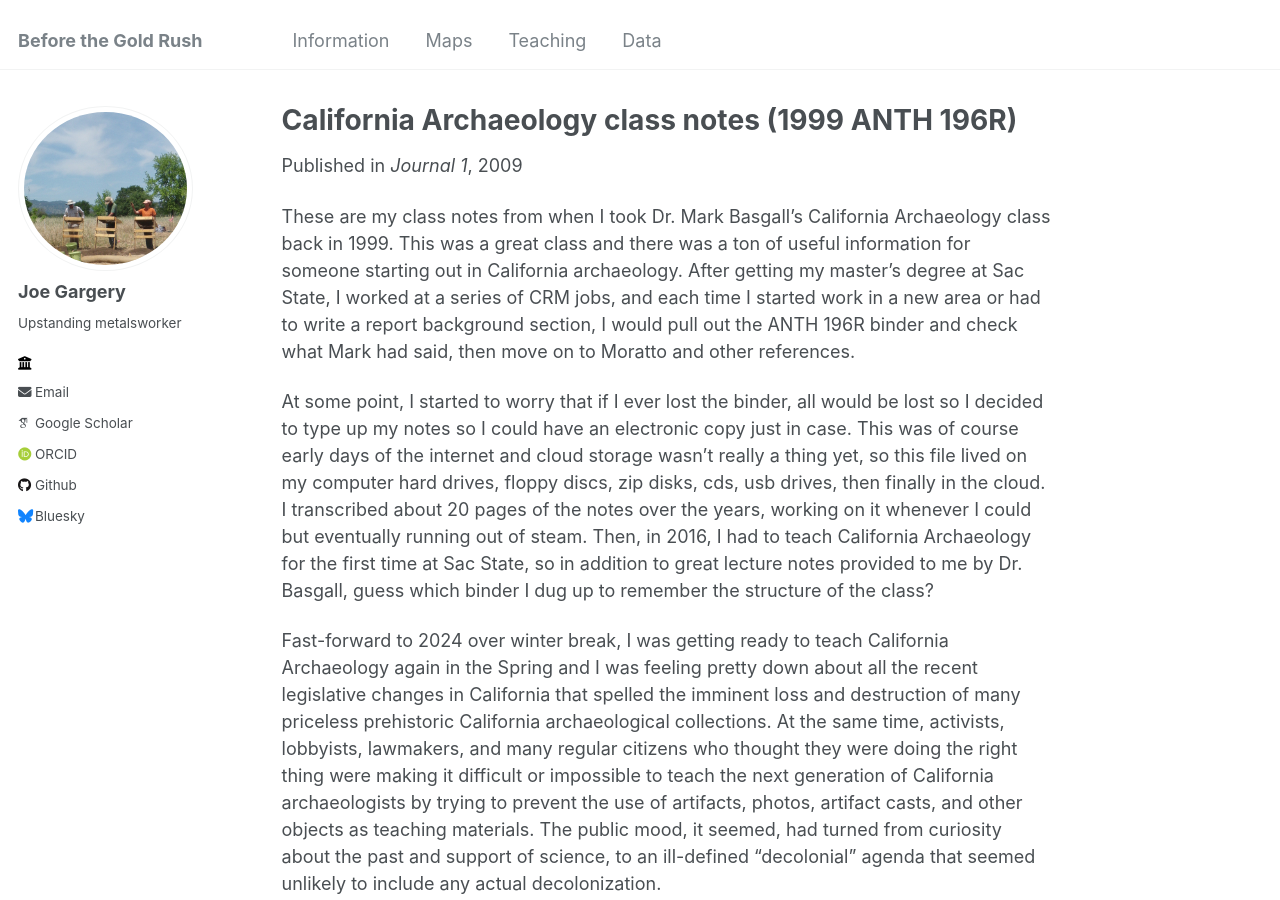
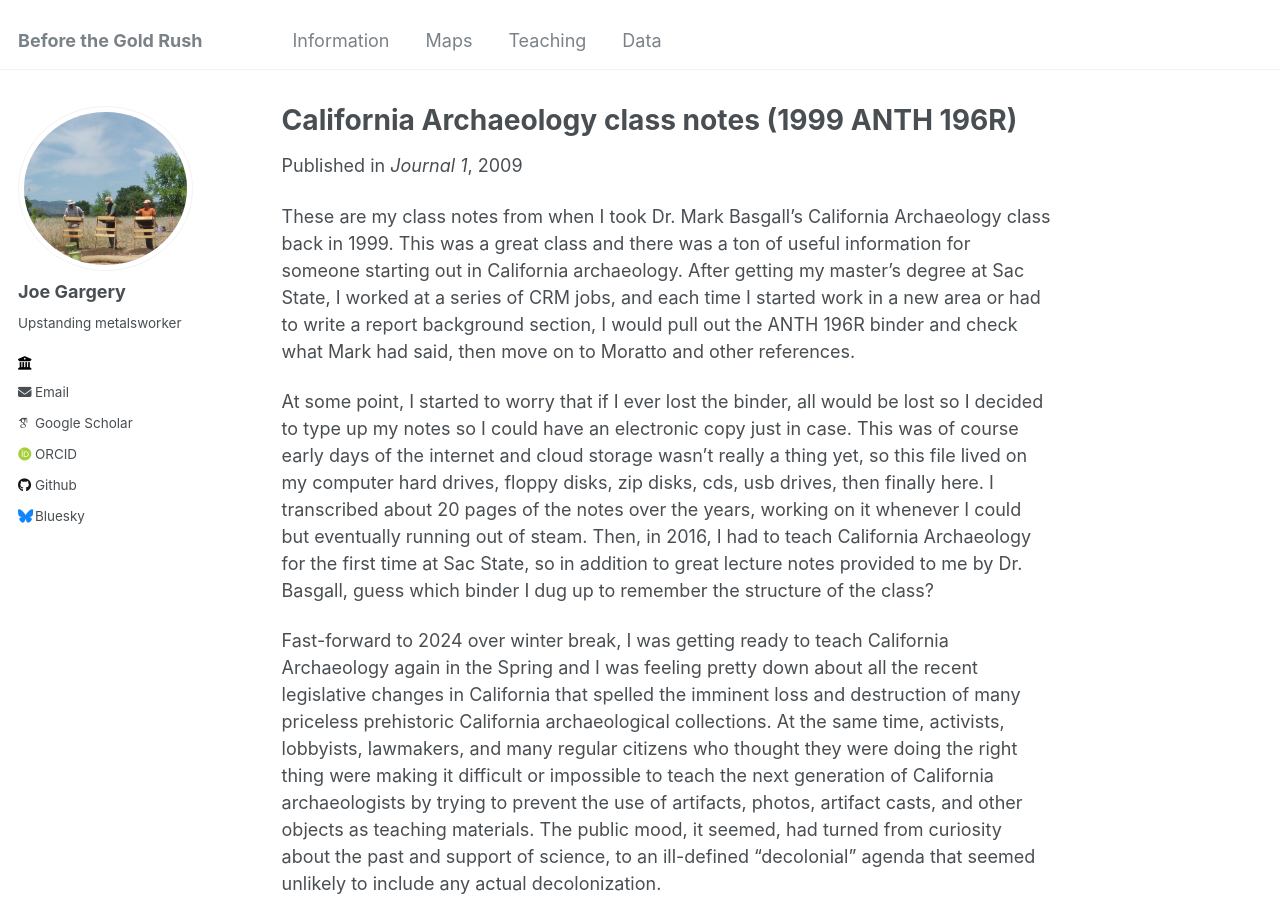
Before and after one commit to csus-arc/csus-arc.github.io, a Jekyll site: the page built from _publications/2009-10-01-paper-title-number-1.md, in a window 1280 px wide and 900 px high. Built offline with Jekyll 4.4.1, drawn with Linux system fonts in a browser that asks for light colours; some web fonts are replaced.

Commit message:
Update 2009-10-01-paper-title-number-1.md

```diff
--- a/_publications/2009-10-01-paper-title-number-1.md
+++ b/_publications/2009-10-01-paper-title-number-1.md
@@ -12,7 +12,7 @@ citation: 'Your Name, You. (2009). &quot;Paper Title Number 1.&quot; <i>Journal
 
 These are my class notes from when I took Dr. Mark Basgall's California Archaeology class back in 1999. This was a great class and there was a ton of useful information for someone starting out in California archaeology. After getting my master's degree at Sac State, I worked at a series of CRM jobs, and each time I started work in a new area or had to write a report background section, I would pull out the ANTH 196R binder and check what Mark had said, then move on to Moratto and other references.
 
-At some point, I started to worry that if I ever lost the binder, all would be lost so I decided to type up my notes so I could have an electronic copy just in case. This was of course early days of the internet and cloud storage wasn't really a thing yet, so this file lived on my computer hard drives, floppy discs, zip disks, cds, usb drives, then finally in the cloud. I transcribed about 20 pages of the notes over the years, working on it whenever I could but eventually running out of steam. Then, in 2016, I had to teach California Archaeology for the first time at Sac State, so in addition to great lecture notes provided to me by Dr. Basgall, guess which binder I dug up to remember the structure of the class?
+At some point, I started to worry that if I ever lost the binder, all would be lost so I decided to type up my notes so I could have an electronic copy just in case. This was of course early days of the internet and cloud storage wasn't really a thing yet, so this file lived on my computer hard drives, floppy disks, zip disks, cds, usb drives, then finally here. I transcribed about 20 pages of the notes over the years, working on it whenever I could but eventually running out of steam. Then, in 2016, I had to teach California Archaeology for the first time at Sac State, so in addition to great lecture notes provided to me by Dr. Basgall, guess which binder I dug up to remember the structure of the class?
 
 Fast-forward to 2024 over winter break, I was getting ready to teach California Archaeology again in the Spring and I was feeling pretty down about all the recent legislative changes in California that spelled the imminent loss and destruction of many priceless prehistoric California archaeological collections. At the same time, activists, lobbyists, lawmakers, and many regular citizens who thought they were doing the right thing were making it difficult or impossible to teach the next generation of California archaeologists by trying to prevent the use of artifacts, photos, artifact casts, and other objects as teaching materials. The public mood, it seemed, had turned from curiosity about the past and support of science, to an ill-defined "decolonial" agenda that seemed unlikely to include any actual decolonization.
 
```
